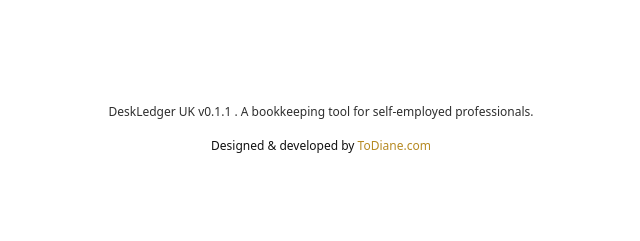
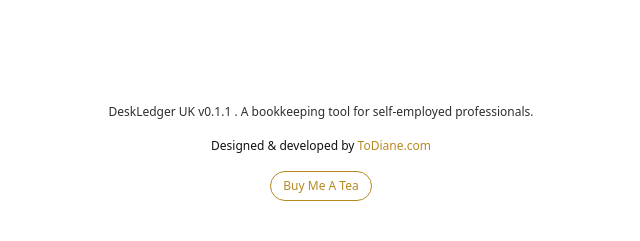
Before and after one commit to djangify/deskledger, a Django app: page /accounts/settings/ in a window 1280 px wide. Shown: the part 1443-1684 px from the top of the page, without its empty margins (319-959 px from the left). Before the commit the page ends 1596 px from the top, so only its background shows below. Run offline with Django 5.2, Linux system fonts and the light colour scheme; the visitor is signed in with stand-in values (Sample User, id 1); data that the repository does not hold is empty; style sheets or scripts are compiled from the project's sources.

Commit message:
Update requirements file

```diff
--- a/requirements.txt
+++ b/requirements.txt
@@ -1,6 +1,6 @@
 # Django 5.2 is a long-term-support release: mainstream support ended Dec 2025, security fixes continue until April 2028. Plan to move to Django 6.2 (the next LTS, April 2027).
 Django==5.2.18
-adminita==0.2.0
+adminita
 asgiref==3.12.1
 django-allauth==65.19.7
 django-environ==0.14.0
--- a/templates/includes/footer.html
+++ b/templates/includes/footer.html
@@ -14,6 +14,15 @@
                 ToDiane.com
                 </a>
             </p>
+            <p class="mt-4 text-center text-xs">
+                <a href="https://tips.todiane.com/"
+                target="_blank"
+                rel="noopener noreferrer"
+                style="display:inline-block;padding:0.25rem 0.75rem;border:1px solid currentColor;border-radius:9999px;text-decoration:none;"
+                aria-label="Buy Me A Tea (opens in a new tab)">
+                Buy Me A Tea
+                </a>
+            </p>
         </div>
 
 
```
